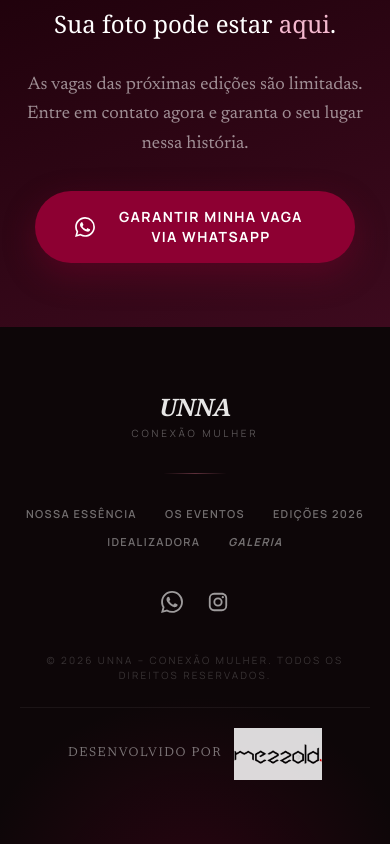
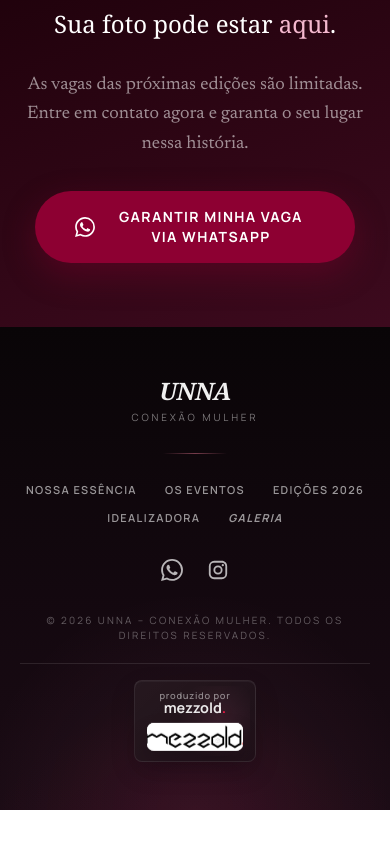
Before and after one commit to ViniciusNoetzold/ProjetoUNNAConexaoMulher, a React (Vite) app: page /galeria in a window 390 px wide. Shown: the part 3675-4519 px from the top of the page. After the commit the page ends 4485 px from the top, so only its background shows below. Built offline with nearby package versions, Linux system fonts and the light colour scheme.

Commit message:
Polish footer and smooth section transitions

```diff
--- a/src/components/Cta.jsx
+++ b/src/components/Cta.jsx
@@ -36,7 +36,7 @@ export default function Cta() {
     <section
       id="cta"
       aria-labelledby="cta-heading"
-      className="py-20"
+      className="py-20 overflow-hidden"
       style={{ backgroundColor: '#fdf5f7' }}
     >
       <div className="max-w-3xl mx-auto px-5 space-y-10 md:space-y-12">
--- /dev/null
+++ b/src/components/FooterCredit.jsx
@@ -0,0 +1,226 @@
+import mezzoldLogo from '../assets/mezzold.jpeg'
+
+const MEZZOLD_URL = 'https://www.mezzoldstudio.com.br/'
+
+export default function FooterCredit() {
+  return (
+    <div className="mezzold-credit-wrap">
+      <style>{`
+        .mezzold-credit-wrap {
+          margin-top: 20px;
+          padding-top: 16px;
+          border-top: 1px solid rgba(255, 255, 255, 0.1);
+          display: flex;
+          justify-content: center;
+        }
+
+        .mezzold-credit {
+          position: relative;
+          isolation: isolate;
+          display: inline-flex;
+          align-items: center;
+          gap: 12px;
+          min-height: 54px;
+          padding: 8px 11px 8px 13px;
+          border: 1px solid rgba(255, 255, 255, 0.085);
+          border-radius: 8px;
+          background:
+            linear-gradient(135deg, rgba(255, 255, 255, 0.055), rgba(255, 255, 255, 0.018)),
+            rgba(25, 11, 18, 0.78);
+          color: rgba(255, 255, 255, 0.78);
+          text-decoration: none;
+          transform-style: preserve-3d;
+          perspective: 700px;
+          box-shadow:
+            0 10px 26px rgba(0, 0, 0, 0.14),
+            inset 0 1px 0 rgba(255, 255, 255, 0.045);
+          transition:
+            border-color 220ms ease,
+            background 220ms ease,
+            box-shadow 220ms ease;
+        }
+
+        .mezzold-credit::before {
+          content: '';
+          position: absolute;
+          inset: 5px;
+          z-index: -1;
+          border-radius: 7px;
+          background: radial-gradient(circle at 72% 48%, rgba(255, 120, 170, 0.14), transparent 48%);
+          opacity: 0.7;
+          transition: opacity 220ms ease;
+        }
+
+        .mezzold-credit__text {
+          display: flex;
+          flex-direction: column;
+          gap: 1px;
+          font-family: Manrope, sans-serif;
+          line-height: 1;
+          white-space: nowrap;
+        }
+
+        .mezzold-credit__eyebrow {
+          font-size: 0.58rem;
+          font-weight: 600;
+          letter-spacing: 0.08em;
+          color: rgba(255, 255, 255, 0.48);
+        }
+
+        .mezzold-credit__name {
+          font-size: 0.98rem;
+          font-weight: 700;
+          letter-spacing: 0;
+          color: rgba(255, 255, 255, 0.9);
+        }
+
+        .mezzold-credit__dot {
+          color: #e71943;
+          text-shadow: 0 0 12px rgba(231, 25, 67, 0.38);
+          transition: text-shadow 220ms ease;
+        }
+
+        .mezzold-credit__mark {
+          position: relative;
+          width: 112px;
+          height: 32px;
+          overflow: hidden;
+          border-radius: 7px;
+          background: linear-gradient(180deg, #f7f5f3, #d8d2ce);
+          box-shadow:
+            0 11px 22px rgba(0, 0, 0, 0.2),
+            inset 0 1px 0 rgba(255, 255, 255, 0.82),
+            inset 0 -1px 0 rgba(0, 0, 0, 0.1);
+          transform: translateZ(0);
+          animation: mezzoldCreditFloat 7s ease-in-out infinite;
+          transition:
+            transform 260ms ease,
+            box-shadow 260ms ease,
+            background 260ms ease;
+          will-change: transform;
+        }
+
+        .mezzold-credit__mark::after {
+          content: '';
+          position: absolute;
+          inset: 0;
+          background: linear-gradient(110deg, transparent 18%, rgba(255, 255, 255, 0.38) 46%, transparent 62%);
+          opacity: 0.34;
+          transform: translateX(-65%);
+          transition: transform 460ms ease, opacity 260ms ease;
+          pointer-events: none;
+        }
+
+        .mezzold-credit__logo {
+          width: 112px;
+          height: 112px;
+          object-fit: cover;
+          object-position: center;
+          display: block;
+          transform: translateY(-40px) scale(1.04);
+        }
+
+        .mezzold-credit:hover,
+        .mezzold-credit:focus-visible {
+          border-color: rgba(231, 25, 67, 0.22);
+          background:
+            linear-gradient(135deg, rgba(255, 255, 255, 0.07), rgba(255, 255, 255, 0.022)),
+            rgba(30, 12, 20, 0.9);
+          box-shadow: 0 18px 34px rgba(0, 0, 0, 0.16);
+        }
+
+        .mezzold-credit:hover::before,
+        .mezzold-credit:focus-visible::before {
+          opacity: 1;
+        }
+
+        .mezzold-credit:hover .mezzold-credit__mark,
+        .mezzold-credit:focus-visible .mezzold-credit__mark {
+          transform: translateY(-3px) rotateX(8deg) rotateY(-8deg);
+          box-shadow:
+            0 16px 28px rgba(0, 0, 0, 0.3),
+            0 0 18px rgba(231, 25, 67, 0.12),
+            inset 0 1px 0 rgba(255, 255, 255, 0.9),
+            inset 0 -1px 0 rgba(0, 0, 0, 0.12);
+        }
+
+        .mezzold-credit:hover .mezzold-credit__mark::after,
+        .mezzold-credit:focus-visible .mezzold-credit__mark::after {
+          opacity: 0.56;
+          transform: translateX(74%);
+        }
+
+        .mezzold-credit:hover .mezzold-credit__dot,
+        .mezzold-credit:focus-visible .mezzold-credit__dot {
+          text-shadow: 0 0 16px rgba(231, 25, 67, 0.66);
+        }
+
+        @keyframes mezzoldCreditFloat {
+          0%, 100% { transform: translateY(0); }
+          50% { transform: translateY(-2px); }
+        }
+
+        @media (max-width: 640px) {
+          .mezzold-credit {
+            flex-direction: column;
+            gap: 8px;
+            min-height: 0;
+            padding: 10px 12px;
+            text-align: center;
+          }
+
+          .mezzold-credit__text {
+            align-items: center;
+          }
+
+          .mezzold-credit__name {
+            font-size: 0.9rem;
+          }
+
+          .mezzold-credit__mark {
+            width: 96px;
+            height: 28px;
+          }
+
+          .mezzold-credit__logo {
+            width: 96px;
+            height: 96px;
+            transform: translateY(-34px) scale(1.04);
+          }
+        }
+
+        @media (prefers-reduced-motion: reduce) {
+          .mezzold-credit__mark {
+            animation: none;
+          }
+
+          .mezzold-credit,
+          .mezzold-credit::before,
+          .mezzold-credit__mark,
+          .mezzold-credit__mark::after,
+          .mezzold-credit__dot {
+            transition-duration: 0.01ms;
+          }
+        }
+      `}</style>
+
+      <a
+        className="mezzold-credit"
+        href={MEZZOLD_URL}
+        target="_blank"
+        rel="noopener noreferrer"
+        aria-label="Abrir site da Mezzold Studio em nova aba"
+      >
+        <span className="mezzold-credit__text" aria-hidden="true">
+          <span className="mezzold-credit__eyebrow">produzido por</span>
+          <span className="mezzold-credit__name">
+            mezzold<span className="mezzold-credit__dot">.</span>
+          </span>
+        </span>
+        <span className="mezzold-credit__mark" aria-hidden="true">
+          <img className="mezzold-credit__logo" src={mezzoldLogo} alt="" loading="lazy" />
+        </span>
+      </a>
+    </div>
+  )
+}
--- a/src/components/ui/footer.tsx
+++ b/src/components/ui/footer.tsx
@@ -1,5 +1,5 @@
 import { scrollTo } from '@/hooks/useLenis'
-import mezzoldLogo from '../../assets/mezzold.jpeg'
+import FooterCredit from '@/components/FooterCredit'
 import { WA_FOOTER_URL, INSTAGRAM_URL } from '@/constants/links'
 
 // ── Nav links — espelha a navbar ───────────────────────────────────────────
@@ -48,8 +48,10 @@ export default function FooterSection() {
   return (
     <footer
       role="contentinfo"
-      className="relative overflow-hidden py-16"
-      style={{ backgroundColor: '#0d0608' }}
+      className="relative overflow-hidden py-12 md:py-14"
+      style={{
+        background: 'linear-gradient(180deg, #090507 0%, #13080f 55%, #1a0b14 100%)',
+      }}
     >
       {/* Ambient glow */}
       <div
@@ -57,7 +59,7 @@ export default function FooterSection() {
         className="absolute inset-0 pointer-events-none"
         style={{
           background:
-            'radial-gradient(ellipse 80% 55% at 50% 110%, rgba(141,0,50,0.22) 0%, transparent 70%)',
+            'radial-gradient(circle at center bottom, rgba(255,120,170,0.08), transparent 42%), radial-gradient(ellipse 76% 48% at 50% 112%, rgba(141,0,50,0.16) 0%, transparent 72%)',
         }}
       />
 
@@ -67,17 +69,17 @@ export default function FooterSection() {
         <a
           href="/"
           aria-label="UNNA Conexão Mulher — início"
-          className="mx-auto mb-8 block w-fit text-center group"
+          className="mx-auto mb-7 block w-fit text-center group"
         >
           <span
             className="font-headline font-black italic text-2xl tracking-tight transition-colors duration-200 group-hover:text-[#c2637a]"
-            style={{ color: 'rgba(255,255,255,0.90)' }}
+            style={{ color: 'rgba(255,255,255,0.94)' }}
           >
             UNNA
           </span>
           <span
             className="block font-label text-[10px] uppercase tracking-[0.28em] mt-0.5 transition-colors duration-200"
-            style={{ color: 'rgba(255,255,255,0.32)' }}
+            style={{ color: 'rgba(255,255,255,0.46)' }}
           >
             Conexão Mulher
           </span>
@@ -86,13 +88,13 @@ export default function FooterSection() {
         {/* ── Divisor ── */}
         <div
           aria-hidden="true"
-          className="mx-auto mb-8 h-px w-16 rounded-full"
-          style={{ background: 'linear-gradient(90deg, transparent, rgba(194,99,122,0.45), transparent)' }}
+          className="mx-auto mb-7 h-px w-16 rounded-full"
+          style={{ background: 'linear-gradient(90deg, transparent, rgba(194,99,122,0.58), transparent)' }}
         />
 
         {/* ── Nav links ── */}
         <nav aria-label="Links do rodapé">
-          <div className="flex flex-wrap justify-center gap-x-7 gap-y-3 mb-10">
+          <div className="flex flex-wrap justify-center gap-x-7 gap-y-3 mb-8">
             {NAV_LINKS.map((link) => (
               <a
                 key={link.href}
@@ -104,9 +106,9 @@ export default function FooterSection() {
                     ? 'italic font-bold'
                     : 'font-semibold',
                 ].join(' ')}
-                style={{ color: 'rgba(255,255,255,0.42)' }}
+                style={{ color: 'rgba(255,255,255,0.58)' }}
                 onMouseEnter={(e) => { (e.currentTarget as HTMLElement).style.color = '#c2637a' }}
-                onMouseLeave={(e) => { (e.currentTarget as HTMLElement).style.color = 'rgba(255,255,255,0.42)' }}
+                onMouseLeave={(e) => { (e.currentTarget as HTMLElement).style.color = 'rgba(255,255,255,0.58)' }}
               >
                 {link.title}
               </a>
@@ -115,7 +117,7 @@ export default function FooterSection() {
         </nav>
 
         {/* ── Social icons ── */}
-        <div className="flex justify-center gap-6 mb-10">
+        <div className="flex justify-center gap-6 mb-8">
           {SOCIAL_LINKS.map((s) => (
             <a
               key={s.label}
@@ -124,9 +126,9 @@ export default function FooterSection() {
               onClick={s.noNewTab ? (e: React.MouseEvent) => e.preventDefault() : undefined}
               aria-label={s.noNewTab ? s.label : `${s.label} (abre em nova aba)`}
               className="transition-all duration-200 ease-out hover:scale-[1.15]"
-              style={{ color: 'rgba(255,255,255,0.6)' }}
+              style={{ color: 'rgba(255,255,255,0.7)' }}
               onMouseEnter={(e) => { (e.currentTarget as HTMLElement).style.color = 'rgba(255,255,255,1)' }}
-              onMouseLeave={(e) => { (e.currentTarget as HTMLElement).style.color = 'rgba(255,255,255,0.6)' }}
+              onMouseLeave={(e) => { (e.currentTarget as HTMLElement).style.color = 'rgba(255,255,255,0.7)' }}
             >
               {s.icon}
             </a>
@@ -136,53 +138,12 @@ export default function FooterSection() {
         {/* ── Copyright ── */}
         <p
           className="text-center font-label text-[10px] uppercase tracking-[0.22em]"
-          style={{ color: 'rgba(255,255,255,0.18)' }}
+          style={{ color: 'rgba(255,255,255,0.34)' }}
         >
           © {new Date().getFullYear()} UNNA – Conexão Mulher. Todos os direitos reservados.
         </p>
 
-        {/* ── Crédito Mezzold ── */}
-        <div style={{
-          borderTop: '1px solid rgba(255,255,255,0.06)',
-          marginTop: '24px',
-          paddingTop: '20px',
-          display: 'flex',
-          justifyContent: 'center',
-          alignItems: 'center',
-          gap: '12px',
-        }}>
-          <span style={{
-            fontSize: '0.8rem',
-            letterSpacing: '0.12em',
-            color: 'rgba(255,255,255,0.45)',
-            textTransform: 'uppercase',
-          }}>
-            Desenvolvido por
-          </span>
-          <a
-            href="https://www.mezzoldstudio.com.br/"
-            target="_blank"
-            rel="noopener noreferrer"
-            style={{ display: 'flex', alignItems: 'center' }}
-          >
-            <div style={{ height: '52px', overflow: 'hidden', display: 'flex', alignItems: 'center' }}>
-              <img
-                src={mezzoldLogo}
-                alt="Mezzold Studio"
-                style={{
-                  height: '88px',
-                  width: 'auto',
-                  display: 'block',
-                  mixBlendMode: 'lighten',
-                  opacity: 0.85,
-                  transition: 'opacity 0.2s ease',
-                }}
-                onMouseEnter={(e) => { (e.currentTarget as HTMLImageElement).style.opacity = '1' }}
-                onMouseLeave={(e) => { (e.currentTarget as HTMLImageElement).style.opacity = '0.85' }}
-              />
-            </div>
-          </a>
-        </div>
+        <FooterCredit />
       </div>
     </footer>
   )
--- a/src/components/ui/news-cards.tsx
+++ b/src/components/ui/news-cards.tsx
@@ -34,10 +34,10 @@ const containerVariants = {
 }
 
 const cardVariants = {
-  hidden: { opacity: 0, y: 28, scale: 0.96, filter: "blur(4px)" },
+  hidden: { opacity: 0, y: 24, scale: 0.98 },
   visible: {
-    opacity: 1, y: 0, scale: 1, filter: "blur(0px)",
-    transition: { type: "spring", stiffness: 280, damping: 26, mass: 0.8 },
+    opacity: 1, y: 0, scale: 1,
+    transition: { type: "spring", stiffness: 260, damping: 28, mass: 0.8 },
   },
 }
 
@@ -164,9 +164,7 @@ export function NewsCards({ cards, enableAnimations = true }: NewsCardsProps) {
                     <div style={{
                       position: 'absolute',
                       inset: 0,
-                      backdropFilter: 'blur(3px)',
-                      WebkitBackdropFilter: 'blur(3px)',
-                      backgroundColor: 'rgba(60, 0, 30, 0.35)',
+                      backgroundColor: 'rgba(60, 0, 30, 0.42)',
                       borderRadius: 'inherit',
                       zIndex: 1,
                     }} />
--- a/src/styles/globals.css
+++ b/src/styles/globals.css
@@ -67,7 +67,9 @@
   html {
     font-size: 16px;
     -webkit-text-size-adjust: 100%;
+    width: 100%;
     max-width: 100vw;
+    overflow-x: clip;
     @apply font-sans;
   }
 
@@ -76,6 +78,8 @@
     -webkit-font-smoothing: antialiased;
     -moz-osx-font-smoothing: grayscale;
     overscroll-behavior: none;
+    width: 100%;
+    overflow-x: clip;
   }
 
   img,
```
Also changed, not shown: src/components/Events.jsx (+20 -12 lines), src/components/ui/scroll-expansion-hero.tsx (+12 -19 lines).
